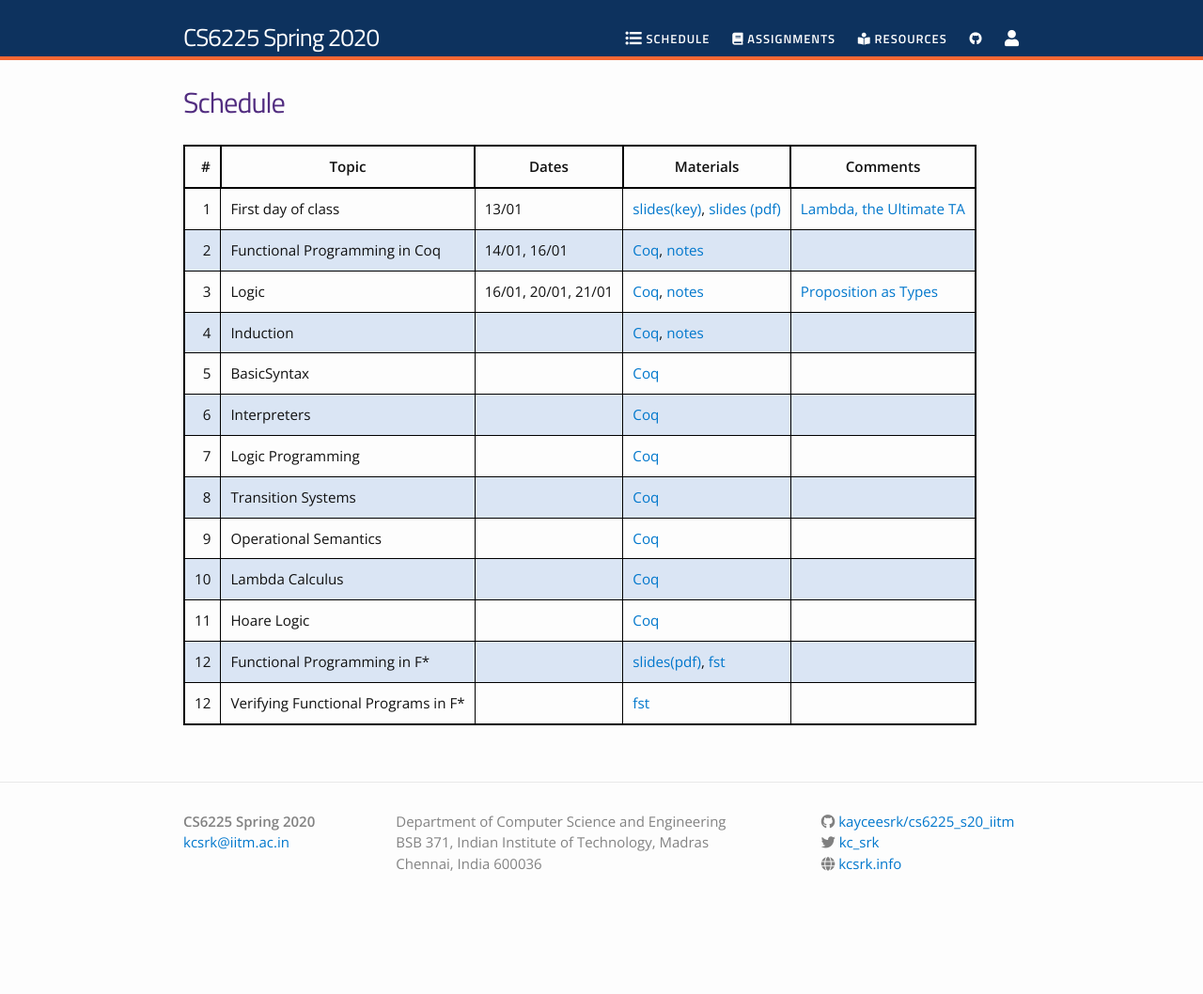
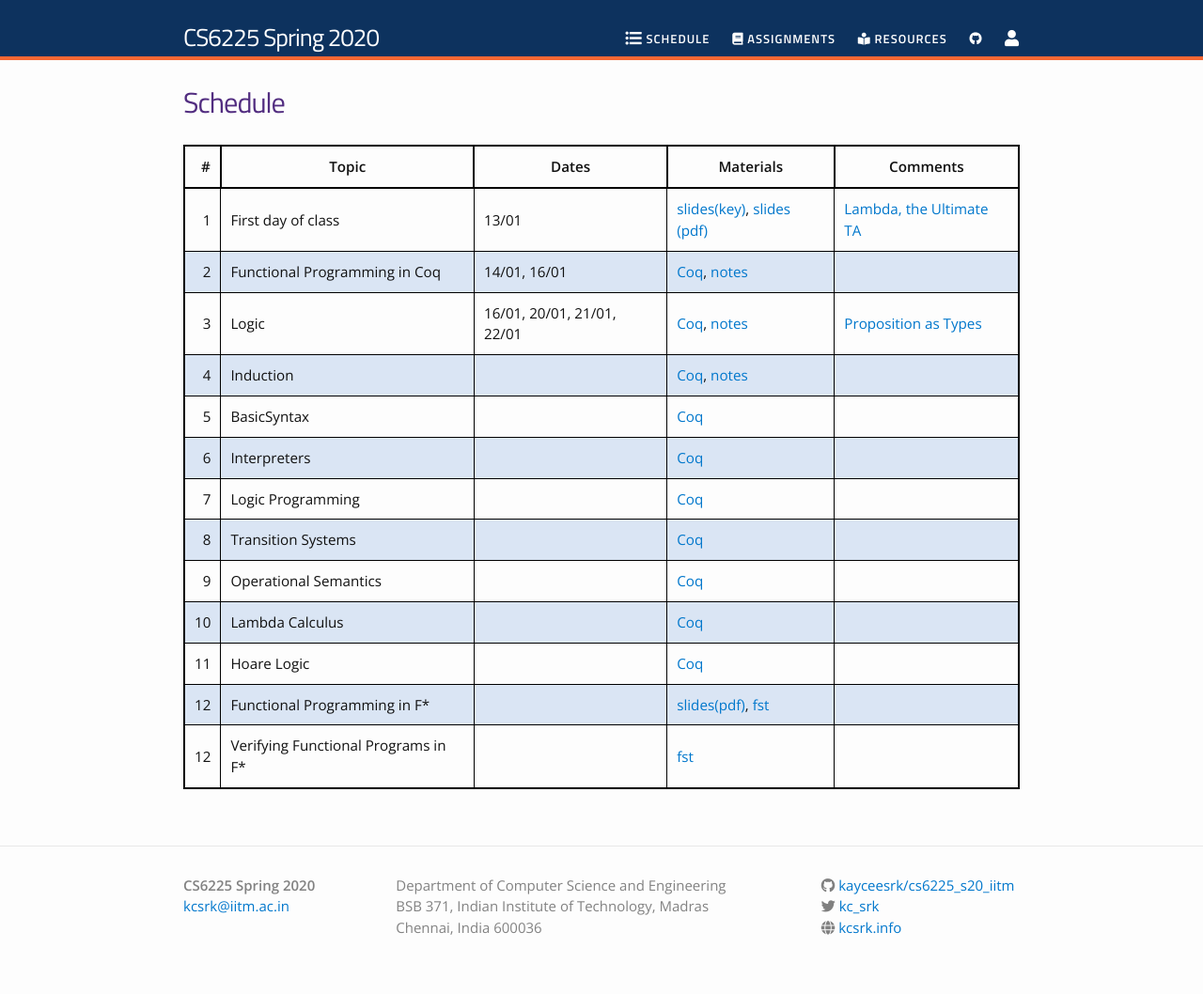
Before and after one commit to kayceesrk/cs6225_s20_iitm, a Jekyll site: the page built from schedule.md, in a window 1280 px wide. Shown: the whole page at 94% size. Built offline with Jekyll 4.4.1, drawn with Linux system fonts in a browser that asks for light colours; nearby versions of some CDN libraries; before the commit the page ends 990 px from its top, so only the background shows below that.

Commit message:
Update schedule

```diff
--- a/schedule.md
+++ b/schedule.md
@@ -8,7 +8,7 @@ permalink: /schedule/
 |--:|-------|-------|-----------|----------|
 | 1 | First day of class | 13/01 | [slides(key)]({{site.baseurl}}/lectures/0_first_day_of_classes.key), [slides (pdf)]({{site.baseurl}}/lectures/0_first_day_of_classes.pdf) | [Lambda, the Ultimate TA](https://vimeo.com/6615365) |
 | 2 | Functional Programming in Coq | 14/01, 16/01 | [Coq]({{site.baseurl}}/lectures/FunctionalProgramming.v), [notes]({{site.baseurl}}/lectures/FunctionalProgramming.html) | |
-| 3 | Logic | 16/01, 20/01, 21/01 | [Coq]({{site.baseurl}}/lectures/Logic.v), [notes]({{site.baseurl}}/lectures/Logic.html) | [Proposition as Types](https://www.youtube.com/watch?v=IOiZatlZtGU) |
+| 3 | Logic | 16/01, 20/01, 21/01, 22/01 | [Coq]({{site.baseurl}}/lectures/Logic.v), [notes]({{site.baseurl}}/lectures/Logic.html) | [Proposition as Types](https://www.youtube.com/watch?v=IOiZatlZtGU) |
 | 4 | Induction | | [Coq]({{site.baseurl}}/lectures/Induction.v), [notes]({{site.baseurl}}/lectures/Induction.html) | |
 | 5 | BasicSyntax | | [Coq]({{site.baseurl}}/lectures/BasicSyntax.v) | |
 | 6 | Interpreters | | [Coq]({{site.baseurl}}/lectures/Interpreters.v) | |
```
